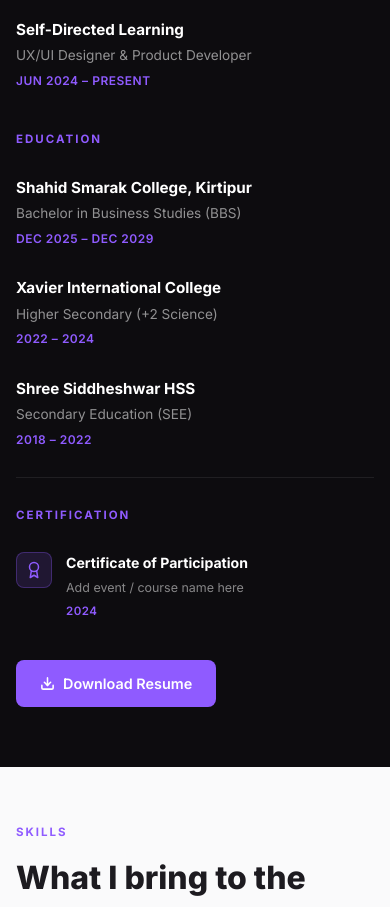
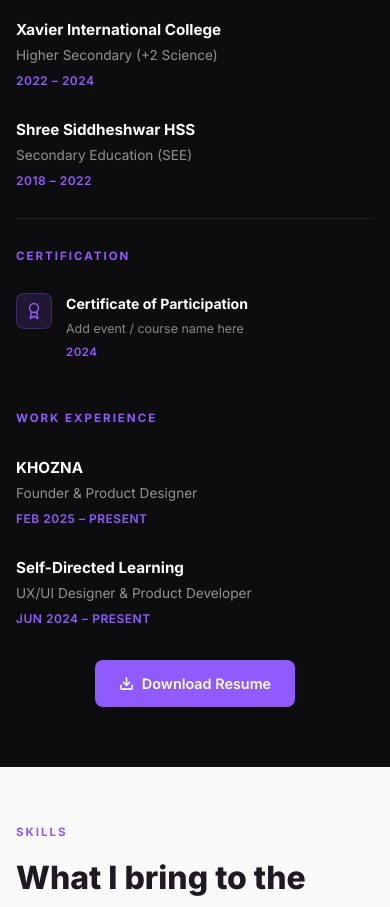
Before and after one commit to Prakas-sys/My-Portfolio, a plain HTML site: page about.html in a window 390 px wide. Shown: the part 2360-3267 px from the top of the page. Drawn offline with Linux system fonts and the light colour scheme.

Commit message:
style: fix mobile stacking order of Glance columns and clean empty CSS rulesets

```diff
--- a/about.html
+++ b/about.html
@@ -140,7 +140,6 @@
       display: block;
     }
     .glance-list { display: flex; flex-direction: column; gap: 28px; }
-    .glance-item {}
     .glance-org {
       font-family: var(--font-title);
       font-weight: 700;
@@ -187,7 +186,6 @@
       display: flex; align-items: center; justify-content: center;
       color: var(--primary);
     }
-    .cert-body {}
     .cert-name {
       font-weight: 700; font-size: 0.88rem;
       color: var(--text-white); margin-bottom: 3px;
@@ -204,8 +202,17 @@
       text-transform: uppercase;
       letter-spacing: 0.5px;
     }
+    .glance-footer {
+      display: grid;
+      grid-template-columns: 1fr 1fr;
+      gap: 64px;
+      margin-top: 48px;
+    }
+    .glance-footer .glance-download {
+      grid-column: 2;
+      justify-self: start;
+    }
     .glance-download {
-      margin-top: 40px;
       display: inline-flex;
       align-items: center;
       gap: 8px;
@@ -275,7 +282,8 @@
       .about-photo-img { max-width:300px; aspect-ratio:1/1; }
       .about-photo-badge { left:0; }
       .about-bio-grid { grid-template-columns:1fr; gap:28px; }
-      .glance-grid { grid-template-columns:1fr; gap:40px; }
+      .glance-grid { display: flex; flex-direction: column-reverse; gap: 48px; }
+      .glance-footer { display: flex; justify-content: center; margin-top: 32px; }
       .skills-grid { grid-template-columns:1fr 1fr; }
     }
     @media (max-width: 600px) {
@@ -373,7 +381,7 @@
         <div class="glance-grid">
 
           <!-- Left: Work Experience -->
-          <div>
+          <div class="glance-work-col">
             <span class="glance-col-title">Work Experience</span>
             <div class="glance-list">
 
@@ -393,7 +401,7 @@
           </div>
 
           <!-- Right: Education + Certifications -->
-          <div>
+          <div class="glance-edu-col">
             <span class="glance-col-title">Education</span>
             <div class="glance-list">
 
@@ -434,13 +442,15 @@
               </div>
 
             </div>
-
-            <a href="Prakash_Balayar_Resume.pdf" target="_blank" class="glance-download">
-              <svg width="15" height="15" viewBox="0 0 24 24" fill="none" stroke="currentColor" stroke-width="2.5" stroke-linecap="round" stroke-linejoin="round"><path d="M21 15v4a2 2 0 0 1-2 2H5a2 2 0 0 1-2-2v-4"/><polyline points="7 10 12 15 17 10"/><line x1="12" y1="15" x2="12" y2="3"/></svg>
-              Download Resume
-            </a>
           </div>
 
+        </div>
+
+        <div class="glance-footer">
+          <a href="Prakash_Balayar_Resume.pdf" target="_blank" class="glance-download">
+            <svg width="15" height="15" viewBox="0 0 24 24" fill="none" stroke="currentColor" stroke-width="2.5" stroke-linecap="round" stroke-linejoin="round"><path d="M21 15v4a2 2 0 0 1-2 2H5a2 2 0 0 1-2-2v-4"/><polyline points="7 10 12 15 17 10"/><line x1="12" y1="15" x2="12" y2="3"/></svg>
+            Download Resume
+          </a>
         </div>
       </div>
     </section>
```
